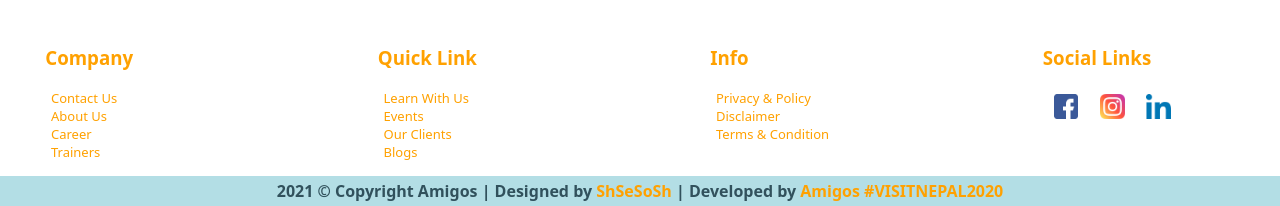
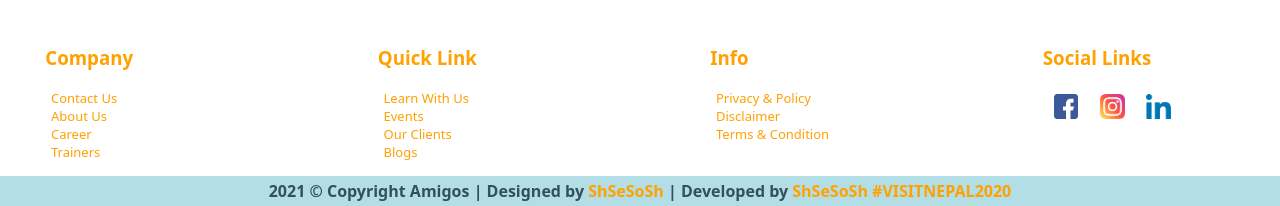
Before and after one commit to SoyaskarShrestha/Instrumental-hub, a plain HTML site: page index.html in a window 1280 px wide. Shown: the part 3082-3288 px from the top of the page. Drawn offline with Linux system fonts and the light colour scheme.

Commit message:
Update index.html

```diff
--- a/index.html
+++ b/index.html
@@ -279,7 +279,7 @@
       <p>2021 © Copyright Amigos | Designed by
       <a href="#">ShSeSoSh</a>
       | Developed by
-      <a href>Amigos</a>
+      <a href>ShSeSoSh</a>
       <a href="#">#VISITNEPAL2020</a>
       </p>
     </div>
```
